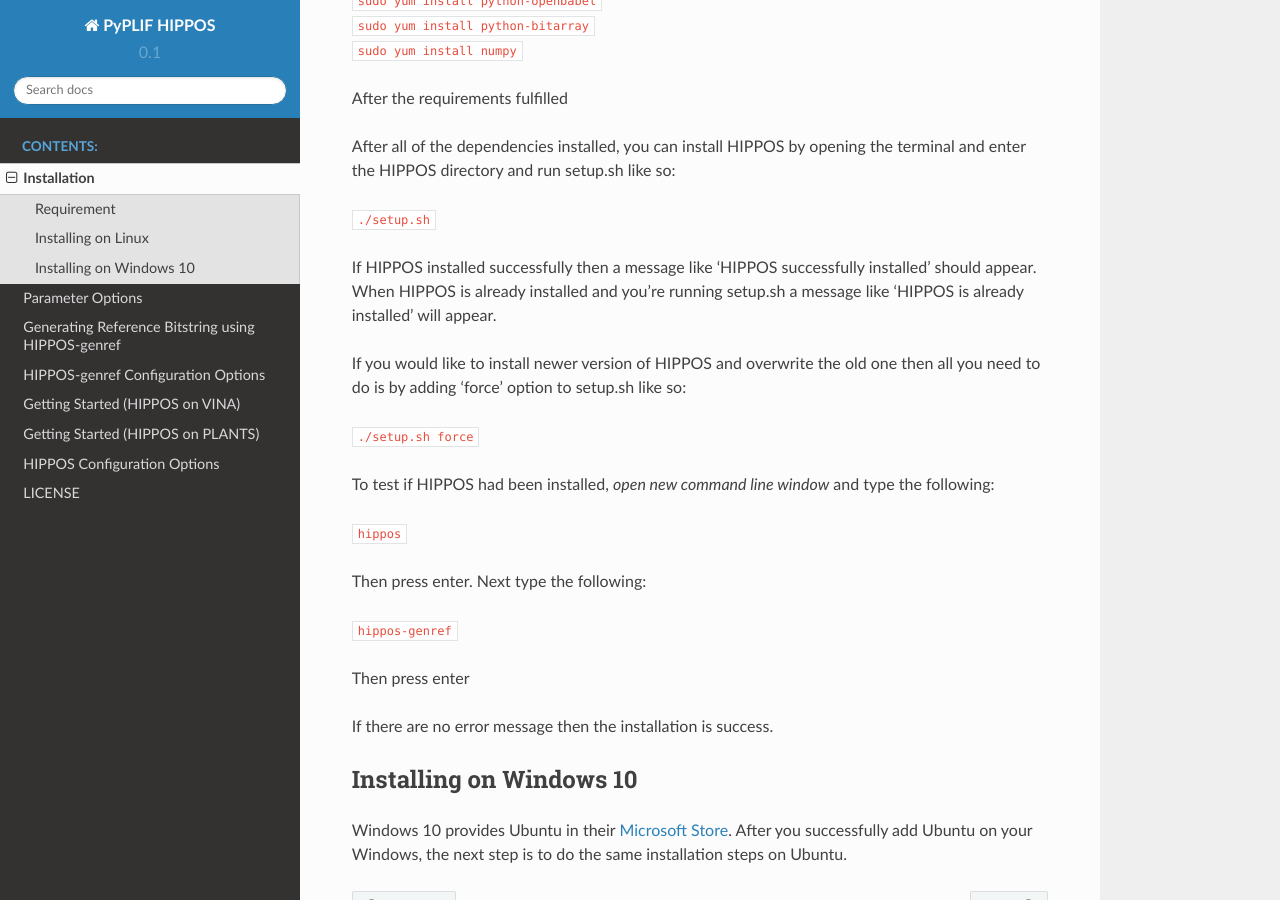
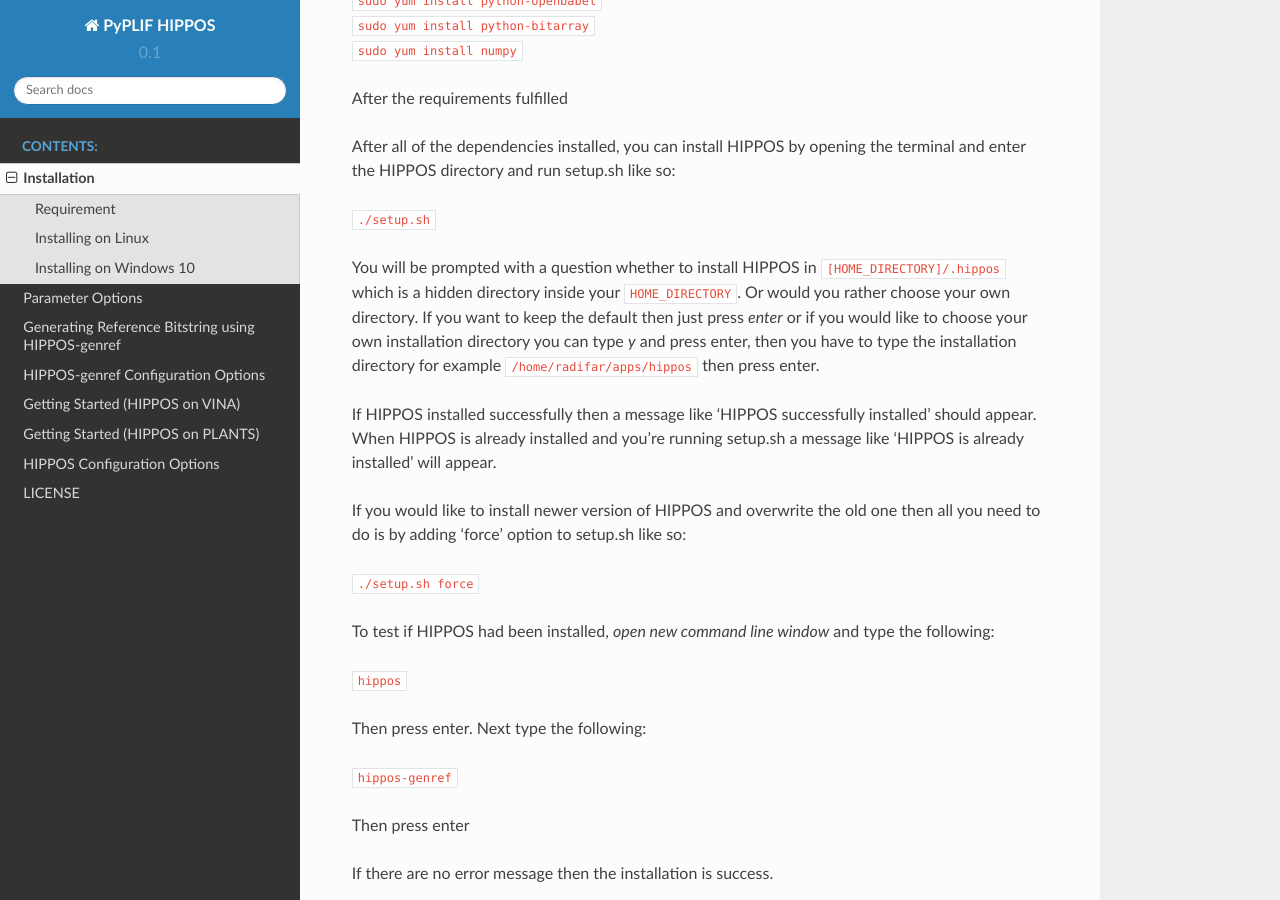
Before and after one commit to radifar/PyPLIF-HIPPOS, a Sphinx documentation site: the page built from docs/source/installation.rst, in a window 1280 px wide and 900 px high, scrolled down 697 px. Built offline with Sphinx 7.4.7 and the Read the Docs theme 2.0.0, drawn with Linux system fonts in a browser that asks for light colours.

Commit message:
update docs for installation

```diff
--- a/docs/source/installation.rst
+++ b/docs/source/installation.rst
@@ -35,6 +35,13 @@ the terminal and enter the HIPPOS directory and run setup.sh like so:
 
 ``./setup.sh``
 
+You will be prompted with a question whether to install HIPPOS in ``[HOME_DIRECTORY]/.hippos``
+which is a hidden directory inside your ``HOME_DIRECTORY``. Or would you rather
+choose your own directory. If you want to keep the default then just press `enter`
+or if you would like to choose your own installation directory you can type `y`
+and press enter, then you have to type the installation directory for example
+``/home/radifar/apps/hippos`` then press enter.
+
 If HIPPOS installed successfully then a message like 'HIPPOS successfully
 installed' should appear. When HIPPOS is already installed and you're running
 setup.sh a message like 'HIPPOS is already installed' will appear.
```
